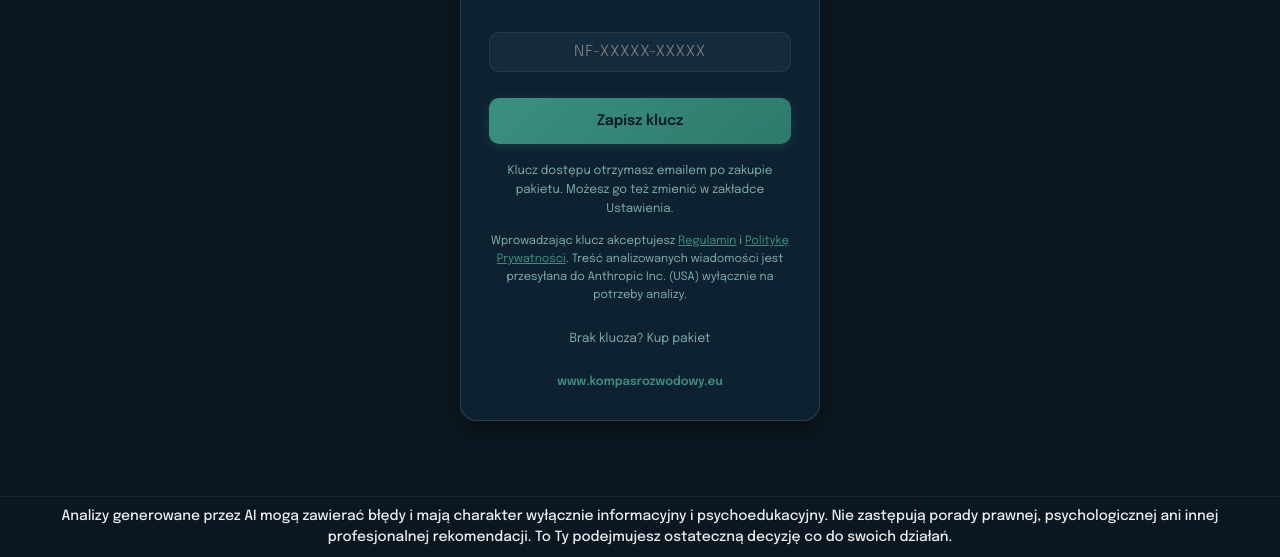
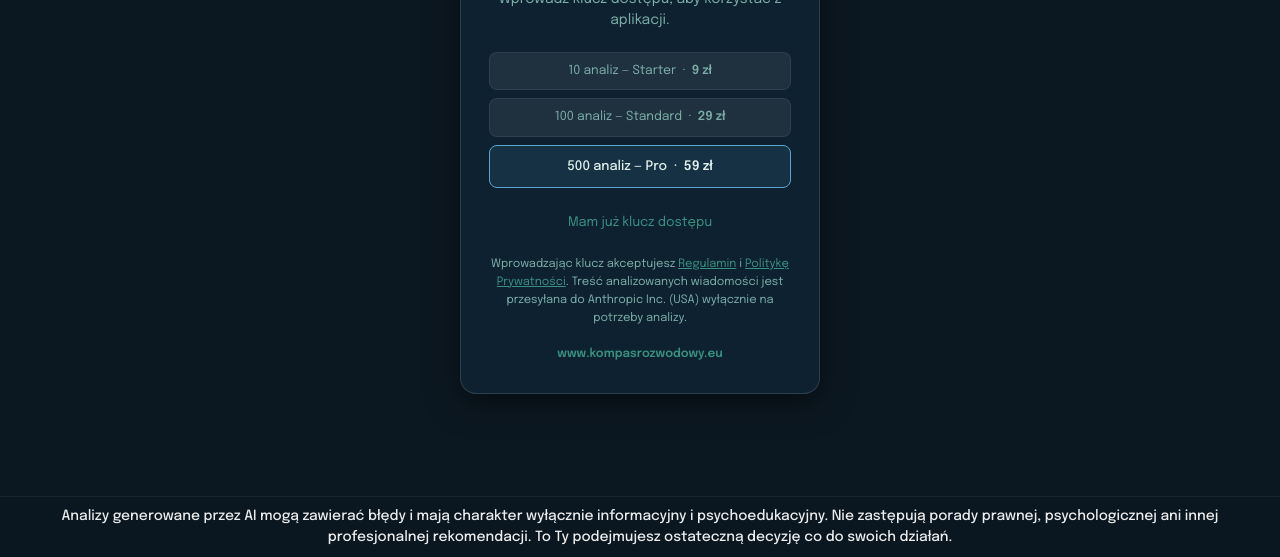
Before and after one commit to drogazem-design/narcfilter, a website: page index.html in a window 1280 px wide. Shown: the part 243-800 px from the top of the page. Drawn offline with Linux system fonts and the light colour scheme; a web font is replaced by a local one.

Commit message:
feat(P11): surface purchase packages in overlay, demote 'I have a key' to secondary

```diff
--- a/index.html
+++ b/index.html
@@ -892,42 +892,48 @@
 <div id="access-key-overlay" class="access-key-overlay hidden">
   <div class="access-key-box">
     <div class="brand-name" style="font-size:1.35rem;margin-bottom:6px">NarcFilter</div>
-    <p data-i18n="overlay_intro" style="color:var(--muted);font-size:0.88rem;margin-bottom:28px;line-height:1.5"></p>
-    <input type="text" id="overlay-key-input" class="input" placeholder="NF-XXXXX-XXXXX"
-           autocomplete="off" spellcheck="false"
-           style="letter-spacing:0.07em;text-transform:uppercase;text-align:center;margin-bottom:12px" />
-    <button id="btn-overlay-save" data-i18n="overlay_save" class="btn btn-primary btn-full"></button>
-    <p id="overlay-key-error" data-i18n="overlay_err" style="display:none;font-size:0.75rem;color:var(--err,#b03030);margin-top:8px;text-align:center;line-height:1.5"></p>
-    <p data-i18n="overlay_hint" style="font-size:0.75rem;color:var(--muted);margin-top:18px;text-align:center;line-height:1.6"></p>
-    <p id="overlay-legal-note-pl" style="font-size:0.72rem;color:var(--muted);margin-top:14px;text-align:center;line-height:1.55">
+    <p data-i18n="overlay_intro" style="color:var(--muted);font-size:0.88rem;margin-bottom:20px;line-height:1.5"></p>
+
+    <div style="display:flex;flex-direction:column;gap:8px;margin-bottom:8px">
+      <a href="https://buy.stripe.com/eVq28rcOi1gDfaL2tK6Ri07" target="_blank" rel="noopener" class="pkg-link">
+        10 analiz — Starter &nbsp;·&nbsp; <strong>9 zł</strong>
+      </a>
+      <a href="https://buy.stripe.com/4gM00j4hMcZlfaL5FW6Ri08" target="_blank" rel="noopener" class="pkg-link">
+        100 analiz — Standard &nbsp;·&nbsp; <strong>29 zł</strong>
+      </a>
+      <a href="https://buy.stripe.com/6oUfZh8y2f7t8Mn3xO6Ri09" target="_blank" rel="noopener" class="pkg-link pkg-featured">
+        500 analiz — Pro &nbsp;·&nbsp; <strong>59 zł</strong>
+      </a>
+    </div>
+
+    <details style="margin-top:18px">
+      <summary data-i18n="overlay_have_key" style="cursor:pointer;font-size:0.82rem;color:var(--teal-lt);text-align:center;list-style:none;-webkit-appearance:none;user-select:none;padding:6px 0"></summary>
+      <div style="margin-top:12px">
+        <input type="text" id="overlay-key-input" class="input" placeholder="NF-XXXXX-XXXXX"
+               autocomplete="off" spellcheck="false"
+               style="letter-spacing:0.07em;text-transform:uppercase;text-align:center;margin-bottom:12px" />
+        <button id="btn-overlay-save" class="btn btn-primary btn-full" data-i18n="overlay_save"></button>
+        <p id="overlay-key-error" data-i18n="overlay_err" style="display:none;font-size:0.75rem;color:var(--err,#b03030);margin-top:8px;text-align:center;line-height:1.5"></p>
+        <p data-i18n="overlay_hint" style="font-size:0.75rem;color:var(--muted);margin-top:14px;text-align:center;line-height:1.6"></p>
+      </div>
+    </details>
+
+    <p id="overlay-legal-note-pl" style="font-size:0.72rem;color:var(--muted);margin-top:16px;text-align:center;line-height:1.55">
       Wprowadzając klucz akceptujesz
       <a href="#" onclick="Legal.open('terms');return false;" style="color:var(--teal-lt);text-decoration:underline">Regulamin</a>
       i
       <a href="#" onclick="Legal.open('privacy');return false;" style="color:var(--teal-lt);text-decoration:underline">Politykę Prywatności</a>.
       Treść analizowanych wiadomości jest przesyłana do Anthropic Inc. (USA) wyłącznie na potrzeby analizy.
     </p>
-    <p id="overlay-legal-note-en" style="display:none;font-size:0.72rem;color:var(--muted);margin-top:14px;text-align:center;line-height:1.55">
+    <p id="overlay-legal-note-en" style="display:none;font-size:0.72rem;color:var(--muted);margin-top:16px;text-align:center;line-height:1.55">
       By entering your key you accept the
       <a href="#" onclick="Legal.open('terms');return false;" style="color:var(--teal-lt);text-decoration:underline">Terms of Service</a>
       and
       <a href="#" onclick="Legal.open('privacy');return false;" style="color:var(--teal-lt);text-decoration:underline">Privacy Policy</a>.
       Analyzed message content is sent to Anthropic Inc. (USA) solely for analysis.
     </p>
-    <details style="margin-top:20px">
-      <summary data-i18n="overlay_buy" style="cursor:pointer;font-size:0.78rem;color:var(--muted);text-align:center;list-style:none;-webkit-appearance:none;user-select:none;padding:4px 0"></summary>
-      <div style="display:flex;flex-direction:column;gap:8px;margin-top:12px">
-        <a href="https://buy.stripe.com/eVq28rcOi1gDfaL2tK6Ri07" target="_blank" rel="noopener" class="pkg-link">
-          10 analiz — Starter &nbsp;·&nbsp; <strong>9 zł</strong>
-        </a>
-        <a href="https://buy.stripe.com/4gM00j4hMcZlfaL5FW6Ri08" target="_blank" rel="noopener" class="pkg-link">
-          100 analiz — Standard &nbsp;·&nbsp; <strong>29 zł</strong>
-        </a>
-        <a href="https://buy.stripe.com/6oUfZh8y2f7t8Mn3xO6Ri09" target="_blank" rel="noopener" class="pkg-link pkg-featured">
-          500 analiz — Pro &nbsp;·&nbsp; 59 zł
-        </a>
-      </div>
-    </details>
-    <p style="margin-top:20px;font-size:0.75rem;text-align:center;line-height:1.6">
+
+    <p style="margin-top:18px;font-size:0.75rem;text-align:center;line-height:1.6">
       <a href="https://www.kompasrozwodowy.eu/" target="_blank" rel="noopener"
          style="color:var(--teal-lt);text-decoration:none;font-weight:600">
         www.kompasrozwodowy.eu
@@ -1005,6 +1011,7 @@ const TRANSLATIONS = {
     overlay_err:'Nieprawidłowy format. Sprawdź czy skopiowałaś/eś cały klucz z emaila.',
     overlay_hint:'Klucz dostępu otrzymasz emailem po zakupie pakietu. Możesz go też zmienić w zakładce Ustawienia.',
     overlay_buy:'Brak klucza? Kup pakiet',
+    overlay_have_key:'Mam już klucz dostępu',
     confirm_clear:'Wyczyścić cały dziennik? Tej operacji nie można cofnąć.',
     confirm_clear_all:'Usunąć wszystkie dane? Klucz API i cały dziennik zostaną usunięte. Tej operacji nie można cofnąć.',
     footer_privacy:'Polityka prywatności', footer_terms:'Regulamin',
@@ -1053,6 +1060,7 @@ const TRANSLATIONS = {
     overlay_err:'Invalid format. Make sure you copied the entire key from the email.',
     overlay_hint:'You will receive your access key by email after purchasing a package. You can also change it in the Settings tab.',
     overlay_buy:'No key? Buy a package',
+    overlay_have_key:'I already have an access key',
     confirm_clear:'Clear the entire log? This cannot be undone.',
     confirm_clear_all:'Delete all data? Access key and entire log will be removed. This cannot be undone.',
     footer_privacy:'Privacy Policy', footer_terms:'Terms',
@@ -1823,6 +1831,7 @@ function setupEvents() {
     if (!k) return;
     const errEl = UI.$('overlay-key-error');
     if (!/^NF-[A-Z0-9]+-[A-Z0-9]+$/.test(k)) {
+      document.querySelector('#access-key-overlay details').open = true;
       errEl.style.display = 'block';
       return;
     }
```
